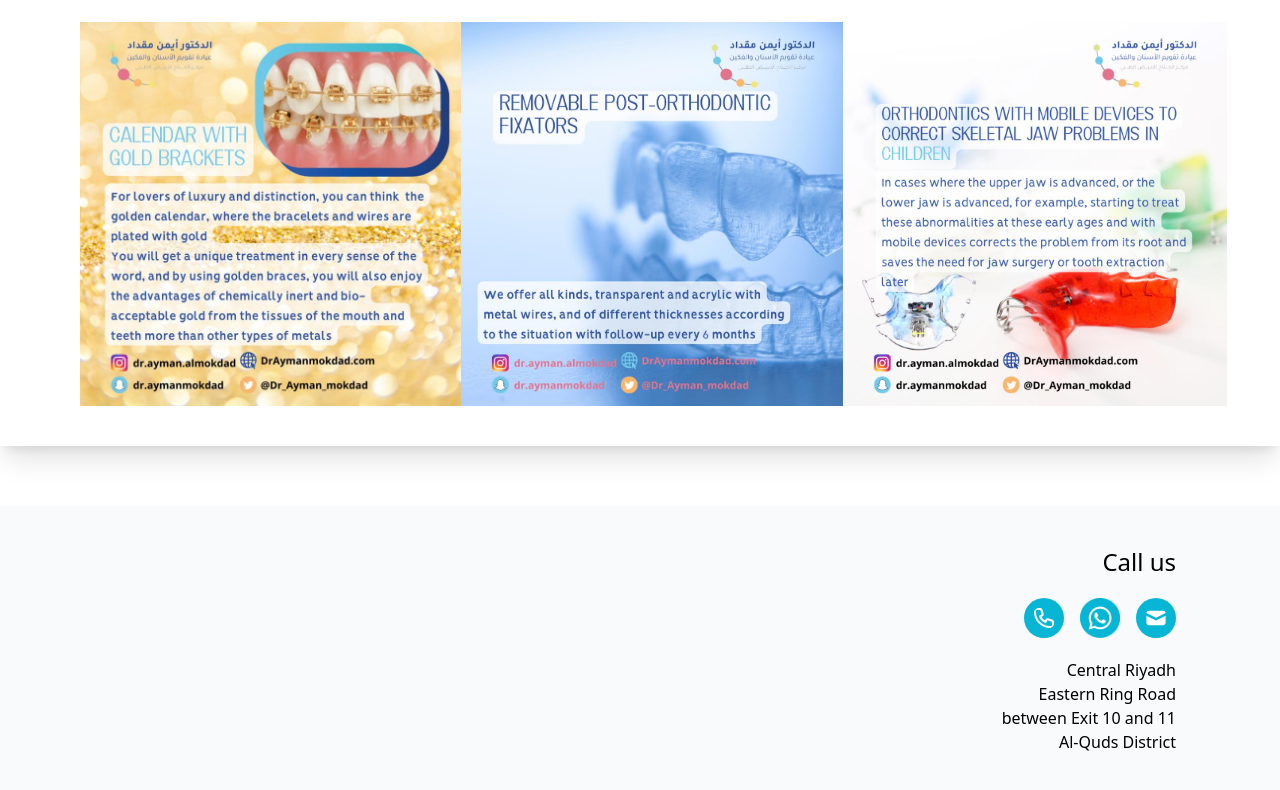
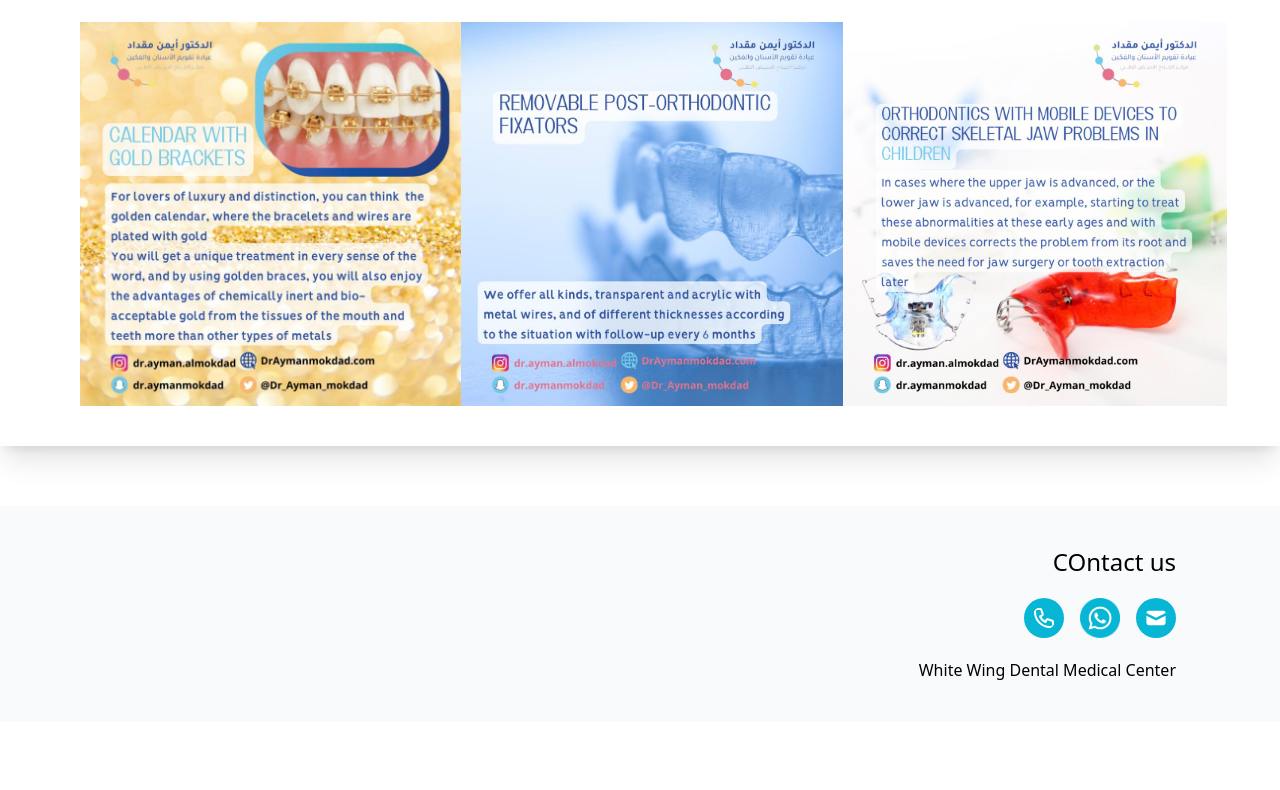
Before and after one commit to harikrishnan-pv/dr.ayman, a React (Create React App) app: page /en in a window 1280 px wide. Shown: the part 3086-3876 px from the top of the page. After the commit the page ends 3808 px from the top, so only its background shows below. Built offline with nearby package versions, Linux system fonts and the light colour scheme.

Commit message:
Contact Details

```diff
--- a/src/Home Arabic.jsx
+++ b/src/Home Arabic.jsx
@@ -438,17 +438,21 @@ export default function Arabic() {
                                 اتصل بنا
                             </div>
                             <div className="flex items-center mt-5 justify-end">
-                                <svg className="w-10 h-10 rounded-full bg-cyan-500 p-2 text-white " fill="none" stroke="currentColor" viewBox="0 0 24 24" xmlns="http://www.w3.org/2000/svg"><path strokeLinecap="round" strokeLinejoin="round" strokeWidth={2} d="M3 5a2 2 0 012-2h3.28a1 1 0 01.948.684l1.498 4.493a1 1 0 01-.502 1.21l-2.257 1.13a11.042 11.042 0 005.516 5.516l1.13-2.257a1 1 0 011.21-.502l4.493 1.498a1 1 0 01.684.949V19a2 2 0 01-2 2h-1C9.716 21 3 14.284 3 6V5z" /></svg>
-                                <img className="w-10 mx-4 h-10" src="img/whatsapp.png" alt="" />
-                                <svg className="w-10 h-10 rounded-full bg-cyan-500 p-2 text-white  " fill="currentColor" viewBox="0 0 20 20" xmlns="http://www.w3.org/2000/svg"><path d="M2.003 5.884L10 9.882l7.997-3.998A2 2 0 0016 4H4a2 2 0 00-1.997 1.884z" /><path d="M18 8.118l-8 4-8-4V14a2 2 0 002 2h12a2 2 0 002-2V8.118z" /></svg>
+                            </div>
+                            <div className="flex items-center mt-5 justify-end">
+                                <a href="mailto:">
+                                    <svg className="w-10 h-10 rounded-full bg-cyan-500 p-2 text-white " fill="none" stroke="currentColor" viewBox="0 0 24 24" xmlns="http://www.w3.org/2000/svg"><path strokeLinecap="round" strokeLinejoin="round" strokeWidth={2} d="M3 5a2 2 0 012-2h3.28a1 1 0 01.948.684l1.498 4.493a1 1 0 01-.502 1.21l-2.257 1.13a11.042 11.042 0 005.516 5.516l1.13-2.257a1 1 0 011.21-.502l4.493 1.498a1 1 0 01.684.949V19a2 2 0 01-2 2h-1C9.716 21 3 14.284 3 6V5z" /></svg>
+
+                                </a>
+                                <a href="https://wa.me/966536393232">
+                                    <img className="w-10 mx-4 h-10" src="img/whatsapp.png" alt="" />
+                                </a>
+                                <a href="tel:+966536393232">
+                                    <svg className="w-10 h-10 rounded-full bg-cyan-500 p-2 text-white  " fill="currentColor" viewBox="0 0 20 20" xmlns="http://www.w3.org/2000/svg"><path d="M2.003 5.884L10 9.882l7.997-3.998A2 2 0 0016 4H4a2 2 0 00-1.997 1.884z" /><path d="M18 8.118l-8 4-8-4V14a2 2 0 002 2h12a2 2 0 002-2V8.118z" /></svg>
+                                </a>
                             </div>
                             <div className="text-right mt-5">
-                                عنوان
-                                <br />
-                                <br />
-
-                                <br />
-
+                                مركز الجناح الأبيض الطبي للاسنان
                             </div>
                         </div>
                     </div>
--- a/src/Home.jsx
+++ b/src/Home.jsx
@@ -432,20 +432,24 @@ export default function Home() {
 
                         <div className="px-10 flex flex-col justify-center items-end">
                             <div className="text-2xl text-right">
-                                Call us
+                                COntact us
                             </div>
                             <div className="flex items-center mt-5 justify-end">
-                                <svg className="w-10 h-10 rounded-full bg-cyan-500 p-2 text-white mx-4 " fill="none" stroke="currentColor" viewBox="0 0 24 24" xmlns="http://www.w3.org/2000/svg"><path strokeLinecap="round" strokeLinejoin="round" strokeWidth={2} d="M3 5a2 2 0 012-2h3.28a1 1 0 01.948.684l1.498 4.493a1 1 0 01-.502 1.21l-2.257 1.13a11.042 11.042 0 005.516 5.516l1.13-2.257a1 1 0 011.21-.502l4.493 1.498a1 1 0 01.684.949V19a2 2 0 01-2 2h-1C9.716 21 3 14.284 3 6V5z" /></svg>
-                                <img className="w-10 h-10" src="img/whatsapp.png" alt="" />
-                                <svg className="w-10 h-10 rounded-full bg-cyan-500 p-2 text-white ml-4 " fill="currentColor" viewBox="0 0 20 20" xmlns="http://www.w3.org/2000/svg"><path d="M2.003 5.884L10 9.882l7.997-3.998A2 2 0 0016 4H4a2 2 0 00-1.997 1.884z" /><path d="M18 8.118l-8 4-8-4V14a2 2 0 002 2h12a2 2 0 002-2V8.118z" /></svg>
+                                <a href="mailto:">
+                                    <svg className="w-10 h-10 rounded-full bg-cyan-500 p-2 text-white mx-4 " fill="none" stroke="currentColor" viewBox="0 0 24 24" xmlns="http://www.w3.org/2000/svg"><path strokeLinecap="round" strokeLinejoin="round" strokeWidth={2} d="M3 5a2 2 0 012-2h3.28a1 1 0 01.948.684l1.498 4.493a1 1 0 01-.502 1.21l-2.257 1.13a11.042 11.042 0 005.516 5.516l1.13-2.257a1 1 0 011.21-.502l4.493 1.498a1 1 0 01.684.949V19a2 2 0 01-2 2h-1C9.716 21 3 14.284 3 6V5z" /></svg>
+                                </a>
+                                <a href="https://wa.me/966536393232">
+                                    <img className="w-10 h-10" src="img/whatsapp.png" alt="" />
+                                </a>
+                                <a href="tel:+966536393232">
+                                    <svg className="w-10 h-10 rounded-full bg-cyan-500 p-2 text-white ml-4 " fill="currentColor" viewBox="0 0 20 20" xmlns="http://www.w3.org/2000/svg"><path d="M2.003 5.884L10 9.882l7.997-3.998A2 2 0 0016 4H4a2 2 0 00-1.997 1.884z" /><path d="M18 8.118l-8 4-8-4V14a2 2 0 002 2h12a2 2 0 002-2V8.118z" /></svg>
+                                </a>
                             </div>
-                            <div className="text-right mt-5">
-                                Central Riyadh
-                                <br />
-                                Eastern Ring Road
-                                <br /> between Exit 10 and 11
-                                <br /> Al-Quds District
-                            </div>
+                            <a href="https://goo.gl/maps/9kJUcRbWDM5XMiYDA">
+                                <div className="text-right mt-5">
+                                    White Wing Dental Medical Center
+                                </div>
+                            </a>
                         </div>
                     </div>
                 </div>
```
